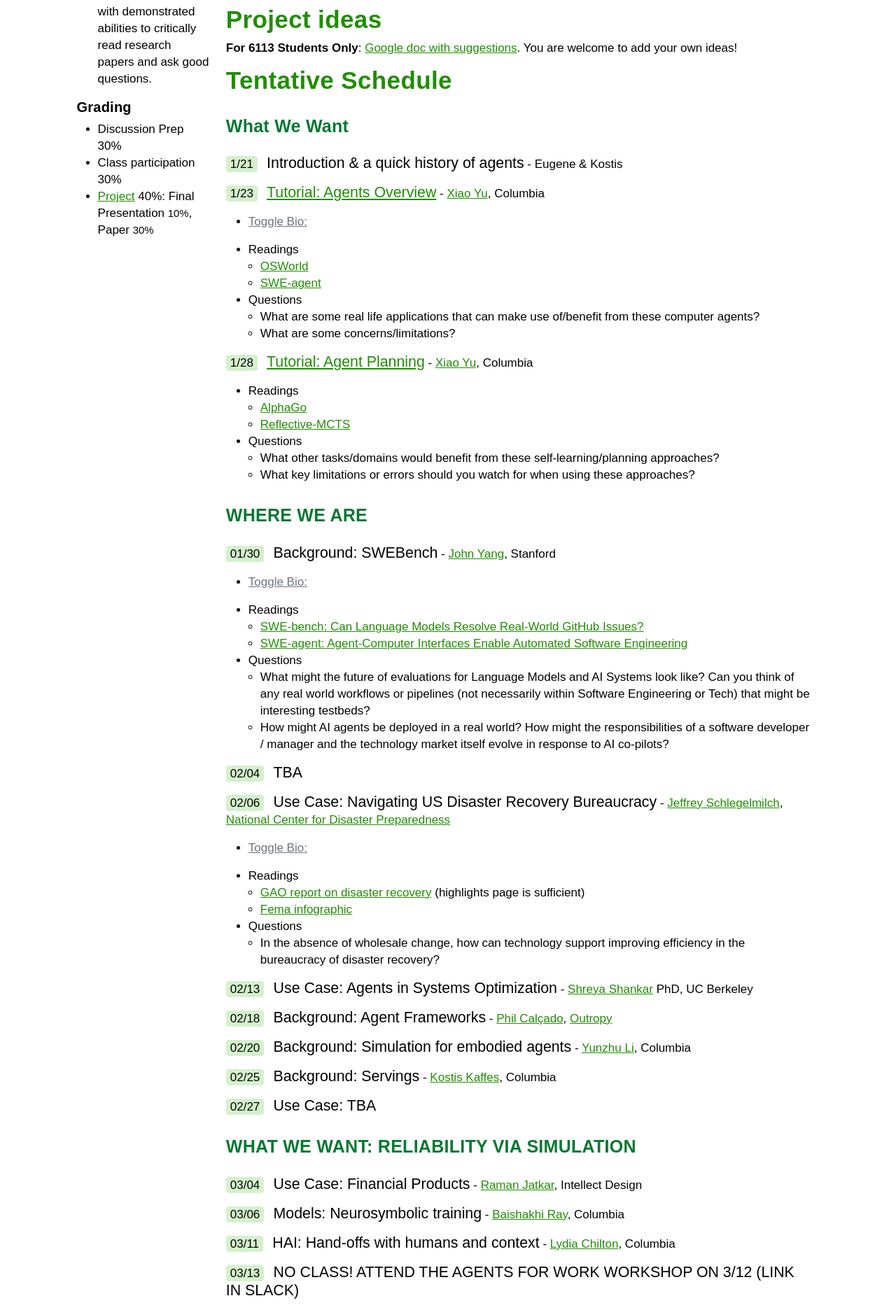
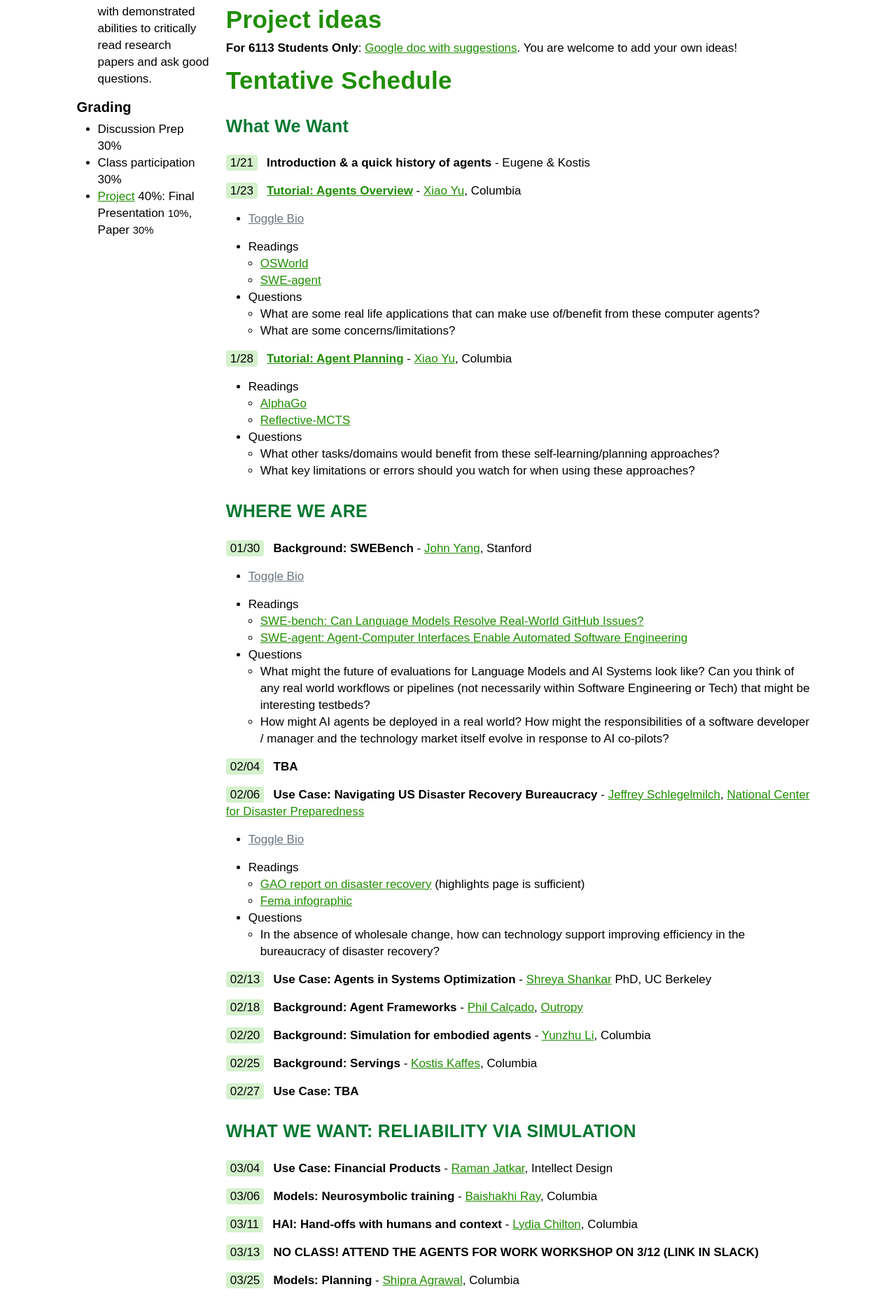
Before and after one commit to w6113/w6113.github.io, a Jekyll site: the page built from index.md, in a window 1280 px wide. Shown: the part 882-2754 px from the top of the page at 70% size. Built offline with Jekyll 4.4.1, drawn with Linux system fonts in a browser that asks for light colours.

Commit message:
lazy commit msg

```diff
--- a/_includes/toggle.html
+++ b/_includes/toggle.html
@@ -1,7 +1,7 @@
 
 <ul>
 <li>
-  <a  href="javascript:void(0);" class="toggler link-secondary" onclick="this.nextElementSibling.classList.toggle('hidden')">Toggle Bio: </a>
+  <a  href="javascript:void(0);" class="toggler link-secondary" onclick="this.nextElementSibling.classList.toggle('hidden')">Toggle Bio</a>
 <span class="bio hidden">
     {{ include.content | raw }}
 </span>
--- a/index.md
+++ b/index.md
@@ -160,10 +160,9 @@ margin-right: .5em;
 
 }
 span.topic {
-font-size: 16pt;
+font-weight: bold;
 }
 .workshop, .workshop a {
-font-size: 16pt;
 text-transform: uppercase;
 }
 </style>
```
